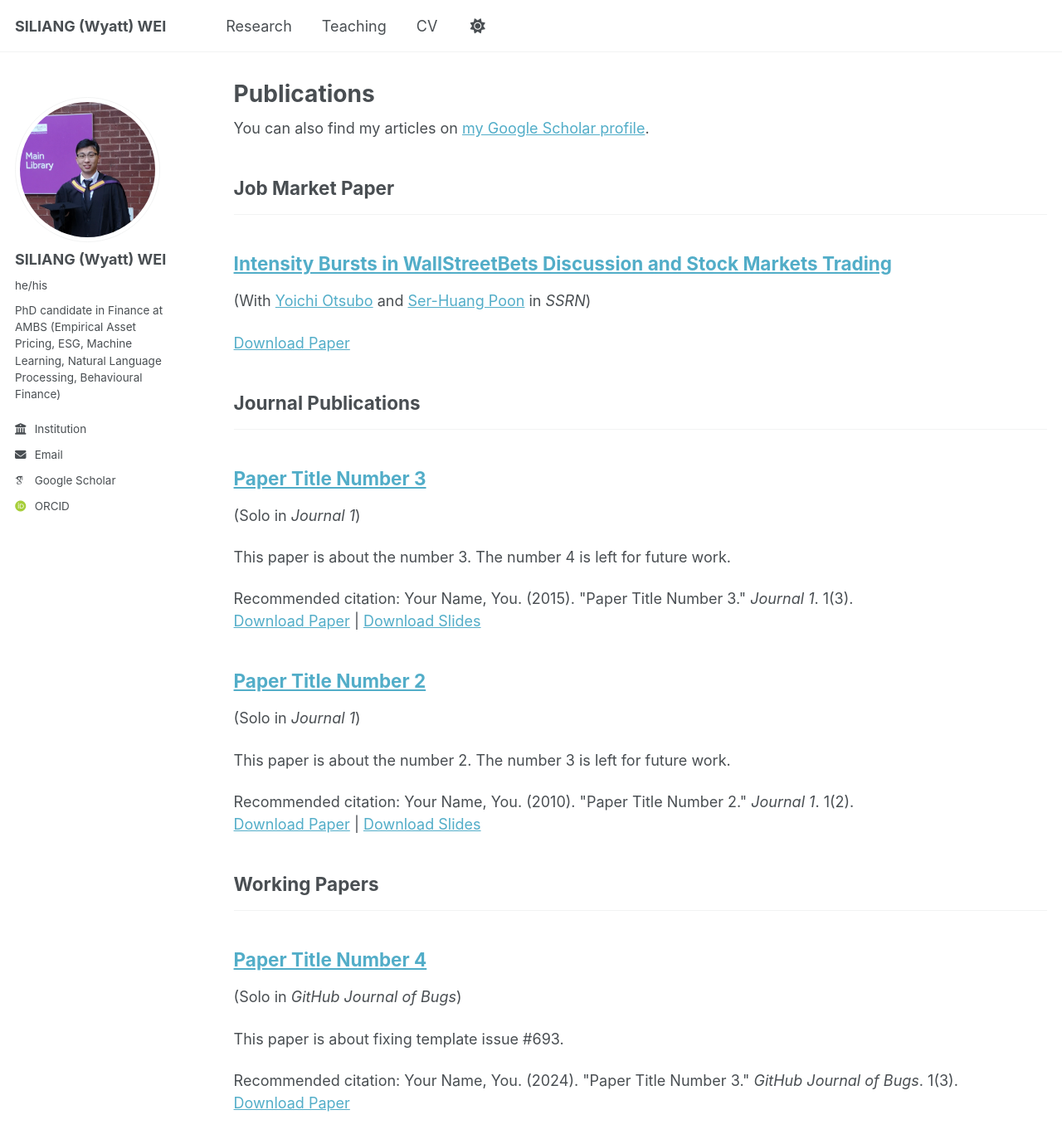
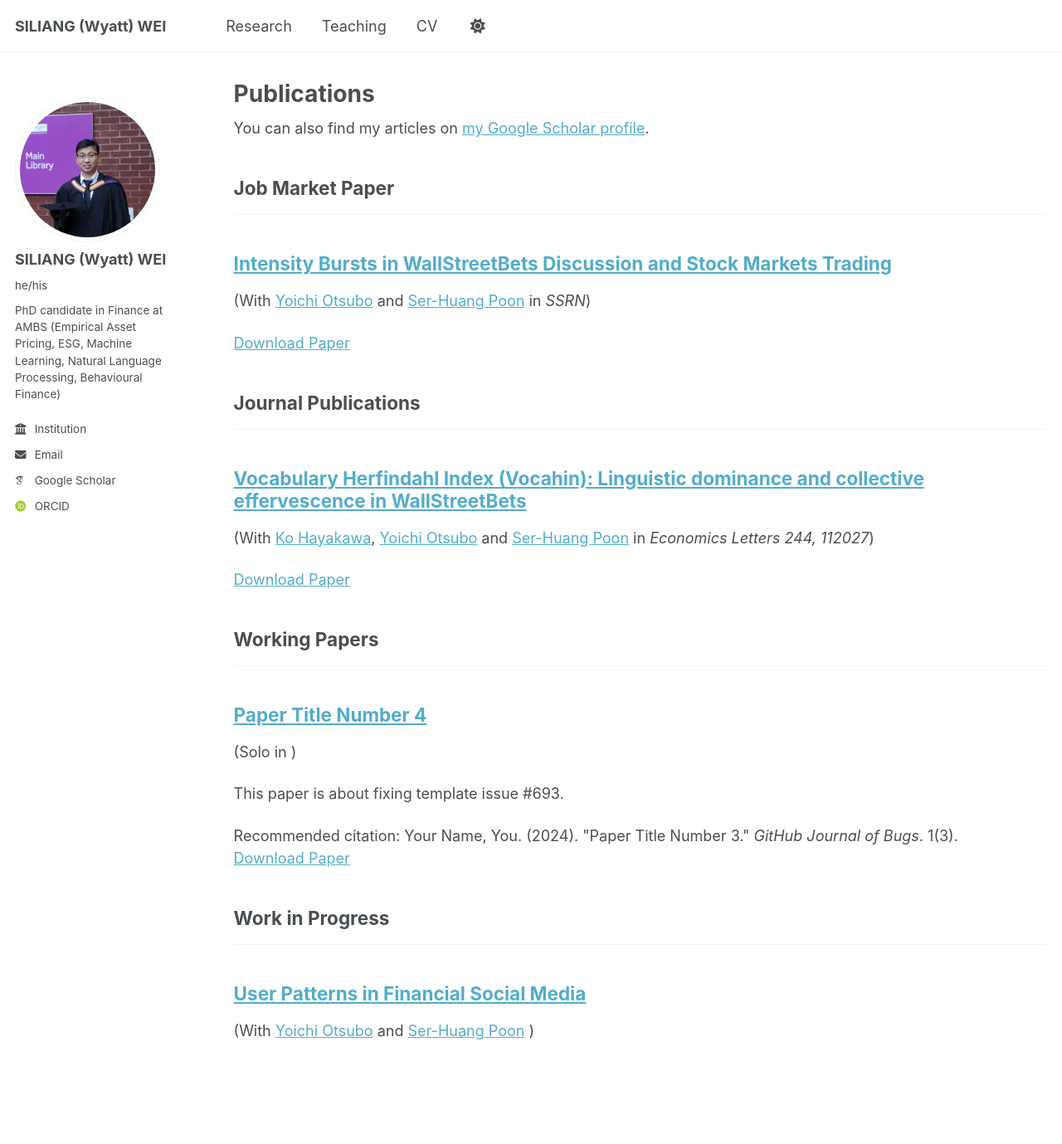
Before and after one commit to wyattswei/wyattswei.github.io, a Jekyll site: the page built from _pages/publications.html, in a window 1280 px wide and 1400 px high. Shown: the top 1379 px of the window at 83% size. Built offline with Jekyll 4.4.1, drawn with Linux system fonts in a browser that asks for light colours; some web fonts are replaced.

Commit message:
Change files in _publications folder and publications in archive-single and single.html

```diff
--- a/_includes/archive-single.html
+++ b/_includes/archive-single.html
@@ -46,11 +46,14 @@
             <span>👤 {{ post.role }}</span>
           </p>
         {% elsif post.collection == 'publications' %}
-          {% if post.coauthor %}
+          {% if post.venue and post.coauthor %}
             {% assign coauthors = post.coauthor | markdownify %}
             <p>(With {{ coauthors | remove: '<p>' | remove: '</p>' }} in <i>{{ post.venue }}</i>)</p>
-          {% else %}
-            <p>(Solo in <i>{{ post.venue }}</i>)</p>
+          {% elsif post.venue %}
+            <p>(Solo in <i>{{ page.venue }}</i>)</p>
+          {% elsif post.coauthor %}
+            {% assign coauthors = post.coauthor | markdownify %}
+            <p>(With {{ coauthors | remove: '<p>' | remove: '</p>' }})</p>
           {% endif %}
         {% elsif post.date %}
          <p class="page__date"><strong><i class="fa fa-fw fa-calendar" aria-hidden="true"></i> {{ site.data.ui-text[site.locale].date_label | default: "Published:" }}</strong> <time datetime="{{ post.date | default: "1900-01-01" | date_to_xmlschema }}">{{ post.date | default: "1900-01-01" | date: "%B %d, %Y" }}</time></p>
--- a/_layouts/single.html
+++ b/_layouts/single.html
@@ -46,6 +46,9 @@ layout: default
           <p>(With {{ coauthors | remove: '<p>' | remove: '</p>' }} in <i>{{ page.venue }}</i>)</p>
         {% elsif page.venue %}
           <p>(Solo in <i>{{ page.venue }}</i>)</p>
+        {% elsif page.coauthor %}
+          {% assign coauthors = page.coauthor | markdownify %}
+          <p>(With {{ coauthors | remove: '<p>' | remove: '</p>' }})</p>
         {% elsif page.date %}
           <p class="page__date"><strong><i class="fa fa-fw fa-calendar" aria-hidden="true"></i> {{ site.data.ui-text[site.locale].date_label | default: "Published:" }}</strong> <time datetime="{{ page.date | date_to_xmlschema }}">{{ page.date | default: "1900-01-01" | date: "%B %d, %Y" }}</time></p>
         {% endif %}
--- a/_publications/2010-10-01-paper-title-number-2.md
+++ b/_publications/2010-10-01-paper-title-number-2.md
@@ -1,14 +1,18 @@
 ---
-title: "Paper Title Number 2"
+title: "Vocabulary Herfindahl Index (Vocahin): Linguistic dominance and collective effervescence in WallStreetBets"
 collection: publications
 category: journals
-permalink: /publication/2010-10-01-paper-title-number-2
-excerpt: 'This paper is about the number 2. The number 3 is left for future work.'
-date: 2010-10-01
-venue: 'Journal 1'
-slidesurl: 'http://academicpages.github.io/files/slides2.pdf'
-paperurl: 'http://academicpages.github.io/files/paper2.pdf'
-citation: 'Your Name, You. (2010). &quot;Paper Title Number 2.&quot; <i>Journal 1</i>. 1(2).'
+permalink: /publications/vocabulary-herfindahl-index
+excerpt: ''
+coauthor: '[Ko Hayakawa](https://www.researchgate.net/profile/Ko_Hayakawa),
+[Yoichi Otsubo](https://scholar.google.com/citations?user=ravVQhcAAAAJ)
+and [Ser-Huang Poon](https://scholar.google.co.uk/citations?user=cSrJhbIAAAAJ)'
+venue: 'Economics Letters 244, 112027'
+paperurl: 'https://www.sciencedirect.com/science/article/pii/S0165176524005111'
 ---
 
-The contents above will be part of a list of publications, if the user clicks the link for the publication than the contents of section will be rendered as a full page, allowing you to provide more information about the paper for the reader. When publications are displayed as a single page, the contents of the above "citation" field will automatically be included below this section in a smaller font.
+* Abstract: Our analysis of over 150,000 WallStreetBets comments reveals dominant
+  phrases when members of the community experience collective excitement and
+  solidarity (Collective Effervescence). Using the novel Vocabulary Herfindahl
+  Index (VocaHIn), we find that stock returns volatility increases after CE,
+  and vice versa.
--- a/_publications/2015-10-01-paper-title-number-3.md
+++ b/_publications/2015-10-01-paper-title-number-3.md
@@ -1,14 +1,15 @@
 ---
-title: "Paper Title Number 3"
+title: "User Patterns in Financial Social Media"
 collection: publications
-category: journals
-permalink: /publication/2015-10-01-paper-title-number-3
-excerpt: 'This paper is about the number 3. The number 4 is left for future work.'
-date: 2015-10-01
-venue: 'Journal 1'
-slidesurl: 'http://academicpages.github.io/files/slides3.pdf'
-paperurl: 'http://academicpages.github.io/files/paper3.pdf'
-citation: 'Your Name, You. (2015). &quot;Paper Title Number 3.&quot; <i>Journal 1</i>. 1(3).'
+category: workinprogress
+permalink: /publications/user-patterns-in-financial-social-media
+excerpt: ''
+coauthor: '[Yoichi Otsubo](https://scholar.google.com/citations?user=ravVQhcAAAAJ) and [Ser-Huang Poon](https://scholar.google.co.uk/citations?user=cSrJhbIAAAAJ)'
 ---
 
-The contents above will be part of a list of publications, if the user clicks the link for the publication than the contents of section will be rendered as a full page, allowing you to provide more information about the paper for the reader. When publications are displayed as a single page, the contents of the above "citation" field will automatically be included below this section in a smaller font.
+* In this paper, we implement Prompt Engineering, the process
+  of structuring an instruction that can be interpreted and
+  understood by a generative AI model, in specific financial
+  social media text data. We also find an intriguing
+  behavioural pattern that shows how the users on financial
+  social media interact with each other.
```
